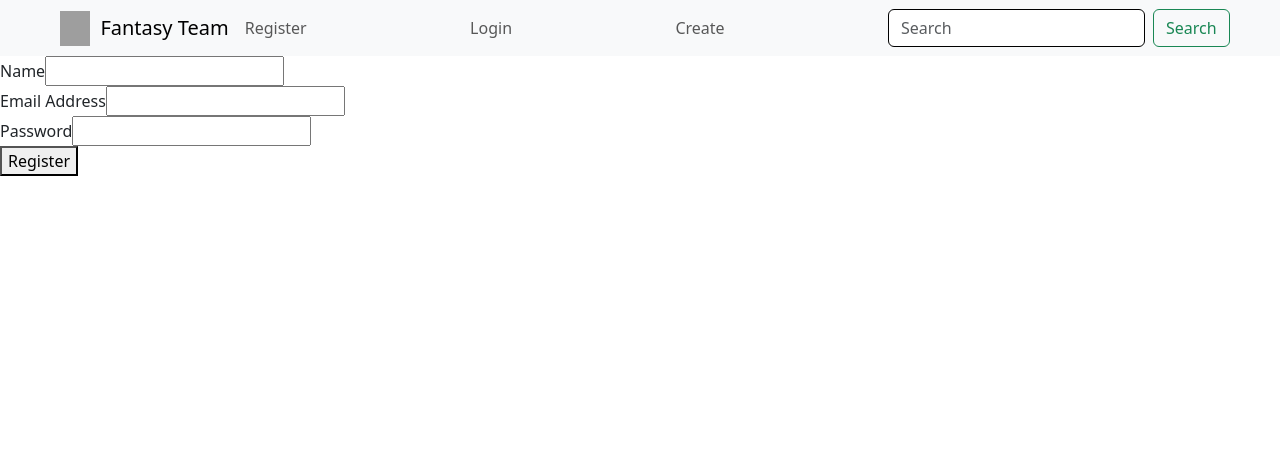
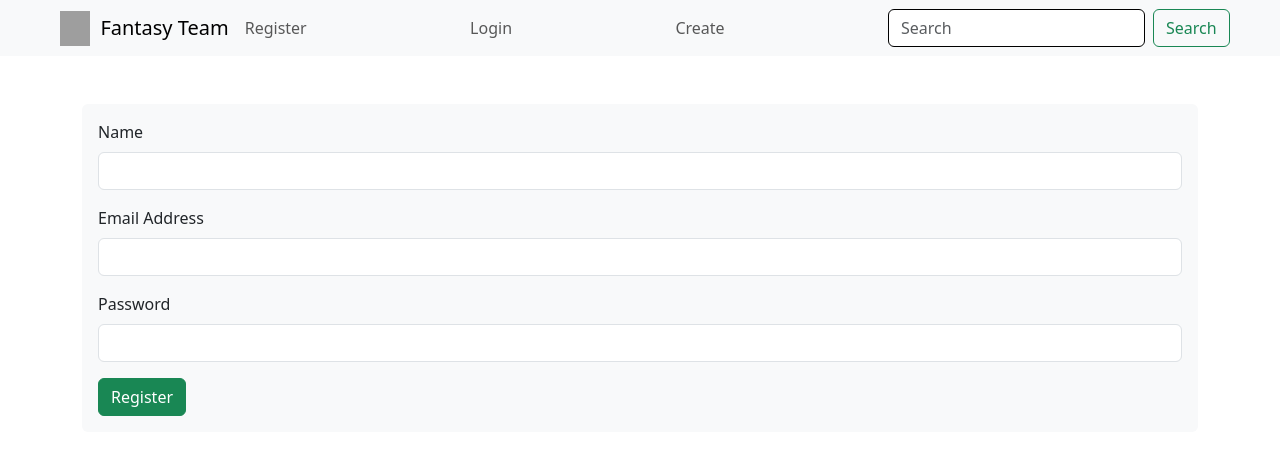
Before and after one commit to mgall021/SoccerPlayerFantasyManagerFrontEnd, an Angular app: page /register in a window 1280 px wide. Shown: the top 454 px of the page. Built offline with nearby package versions, Linux system fonts and the light colour scheme; grey boxes are pictures that could not be loaded.

Commit message:
update register page with bootstrap

```diff
--- a/src/app/register/register.component.html
+++ b/src/app/register/register.component.html
@@ -1,33 +1,42 @@
-<form (ngSubmit)="onRegisterSubmit()" #registerForm="ngForm">
-  <div class="form-group">
-    <label for="name">Name</label>
+<div class="container mt-5">
+  <form
+    (ngSubmit)="onRegisterSubmit()"
+    #registerForm="ngForm"
+    class="mt-5 p-3 bg-light rounded"
+  >
+    <div class="mb-3">
+      <label for="name" class="form-label">Name</label>
       <input
         type="text"
+        class="form-control"
         id="name"
         name="name"
         [(ngModel)]="registerData.name"
         required
       />
     </div>
-  <div class="form-group">
-    <label for="email">Email Address</label>
+    <div class="mb-3">
+      <label for="email" class="form-label">Email Address</label>
       <input
         type="email"
+        class="form-control"
         id="email"
         name="email"
         [(ngModel)]="registerData.emailAddress"
         required
       />
     </div>
-  <div class="form-group">
-    <label for="password">Password</label>
+    <div class="mb-3">
+      <label for="password" class="form-label">Password</label>
       <input
         type="password"
+        class="form-control"
         id="password"
         name="password"
         [(ngModel)]="registerData.password"
         required
       />
     </div>
-  <button type="submit">Register</button>
+    <button type="submit" class="btn btn-success">Register</button>
   </form>
+</div>
```
Lines whose indentation alone changed are shown as unchanged.
